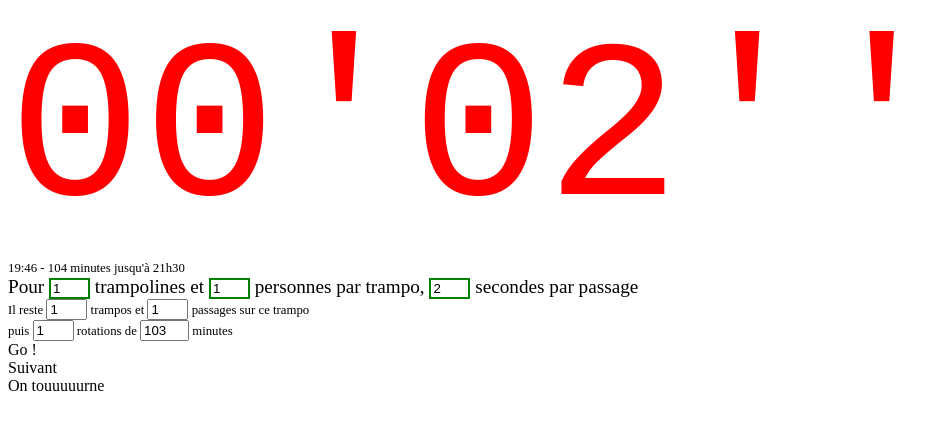
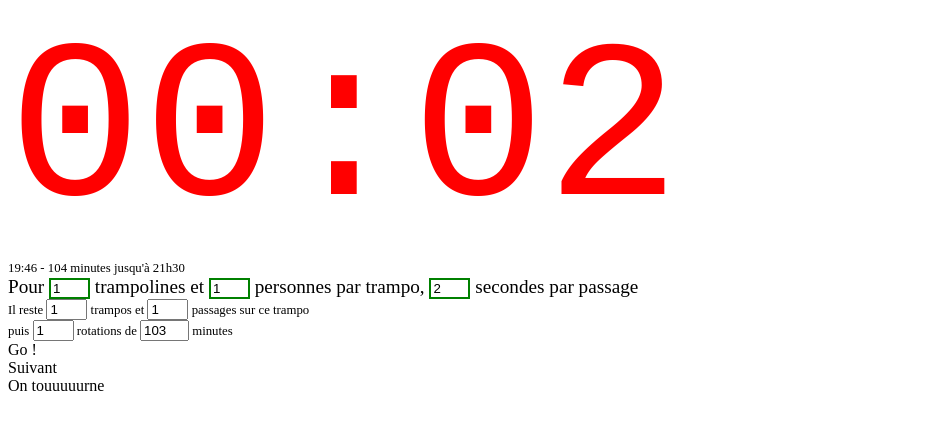
Before and after one commit to lexman/trampo_timer, a plain HTML site: page index.html in a window 1280 px wide. Shown: the whole page, without its empty margins (0-949 px from the left). Drawn offline with Linux system fonts and the light colour scheme.

Commit message:
Timer plus condensé en largeur

```diff
--- a/index.html
+++ b/index.html
@@ -186,7 +186,7 @@
         format_duration_seconds = function(duree_secondes) {
             minutes = Math.floor(duree_secondes / 60);
             secondes =  Math.floor(duree_secondes) % 60;
-            return "" + zero_devant(minutes, 2) + "'" + zero_devant(secondes, 2) + "''";
+            return "" + zero_devant(minutes, 2) + ":" + zero_devant(secondes, 2) ;
         }
 
         decompte_speed = get_duree_passage();
```
